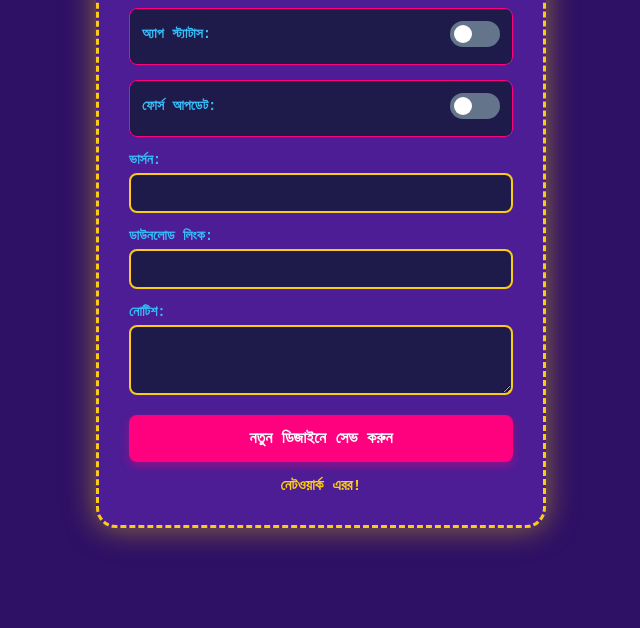
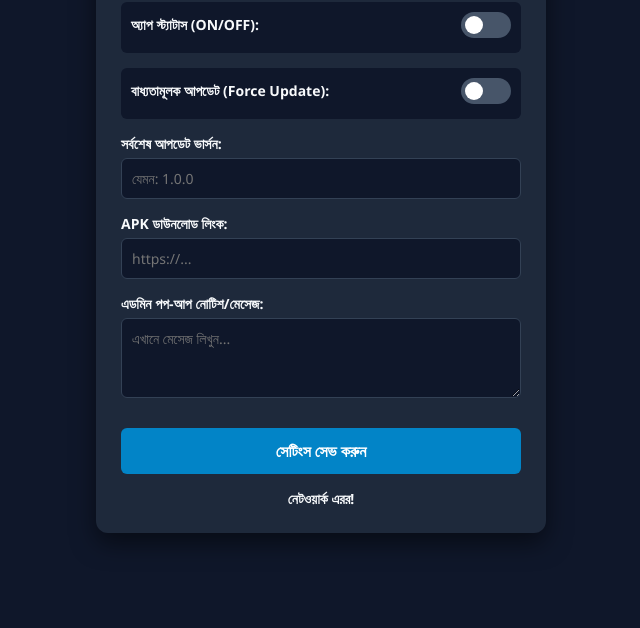
Before and after one commit to youmizbah2-cyber/Mz44, a plain HTML site: page index.html in a window 1280 px wide. Shown: the part 172-800 px from the top of the page, without its empty margins (319-959 px from the left). Drawn offline with Linux system fonts and the light colour scheme.

Commit message:
Update index.html

```diff
--- a/index.html
+++ b/index.html
@@ -3,17 +3,17 @@
 <head>
     <meta charset="UTF-8">
     <meta name="viewport" content="width=device-width, initial-scale=1.0">
-    <title>New Design Test Panel</title>
+    <title>App Control Panel</title>
     <style>
         * {
             box-sizing: border-box;
-            font-family: 'Courier New', Courier, monospace;
+            font-family: 'Segoe UI', Tahoma, Geneva, Verdana, sans-serif;
             margin: 0;
             padding: 0;
         }
         body {
-            background-color: #2e1065; /* একদম নতুন গাড় পার্পল ব্যাকগ্রাউন্ড */
-            color: #facc15; /* উজ্জ্বল হলুদ লেখা */
+            background-color: #0f172a;
+            color: #f8fafc;
             display: flex;
             justify-content: center;
             align-items: center;
@@ -21,20 +21,17 @@
             padding: 20px;
         }
         .container {
-            background-color: #4c1d95;
-            padding: 30px;
-            border-radius: 20px;
-            box-shadow: 0 0 30px rgba(250, 204, 21, 0.5);
+            background-color: #1e293b;
+            padding: 25px;
+            border-radius: 12px;
+            box-shadow: 0 10px 25px rgba(0,0,0,0.5);
             width: 100%;
             max-width: 450px;
-            border: 3px dashed #facc15;
         }
         h2 {
             text-align: center;
             margin-bottom: 20px;
-            color: #ff007f; /* নিয়ন পিংক হেডিং */
-            font-size: 22px;
-            text-transform: uppercase;
+            color: #38bdf8;
         }
         .form-group {
             margin-bottom: 15px;
@@ -42,32 +39,30 @@
         label {
             display: block;
             margin-bottom: 5px;
-            font-weight: bold;
+            font-weight: 600;
             font-size: 14px;
-            color: #38bdf8;
         }
         input[type="text"], textarea {
             width: 100%;
             padding: 10px;
-            border-radius: 8px;
-            border: 2px solid #facc15;
-            background-color: #1e1b4b;
+            border-radius: 6px;
+            border: 1px solid #334155;
+            background-color: #0f172a;
             color: #fff;
             font-size: 14px;
         }
         textarea {
             resize: vertical;
-            height: 70px;
+            height: 80px;
         }
         .switch-group {
             display: flex;
             justify-content: space-between;
             align-items: center;
             margin-bottom: 15px;
-            background: #1e1b4b;
-            padding: 12px;
-            border-radius: 8px;
-            border: 1px solid #ff007f;
+            background: #0f172a;
+            padding: 10px;
+            border-radius: 6px;
         }
         .switch {
             position: relative;
@@ -75,12 +70,16 @@
             width: 50px;
             height: 26px;
         }
-        .switch input { opacity: 0; width: 0; height: 0; }
+        .switch input {
+            opacity: 0;
+            width: 0;
+            height: 0;
+        }
         .slider {
             position: absolute;
             cursor: pointer;
             top: 0; left: 0; right: 0; bottom: 0;
-            background-color: #64748b;
+            background-color: #475569;
             transition: .4s;
             border-radius: 34px;
         }
@@ -95,37 +94,43 @@
             transition: .4s;
             border-radius: 50%;
         }
-        input:checked + .slider { background-color: #ff007f; }
-        input:checked + .slider:before { transform: translateX(24px); }
+        input:checked + .slider {
+            background-color: #22c55e;
+        }
+        input:checked + .slider:before {
+            transform: translateX(24px);
+        }
         button {
             width: 100%;
-            padding: 14px;
-            background-color: #ff007f;
+            padding: 12px;
+            background-color: #0284c7;
             border: none;
             color: white;
             font-size: 16px;
             font-weight: bold;
-            border-radius: 8px;
+            border-radius: 6px;
             cursor: pointer;
-            box-shadow: 0 4px 10px rgba(255,0,127,0.4);
+            transition: background 0.3s;
+            margin-top: 10px;
         }
-        button:hover { background-color: #e60073; }
+        button:hover {
+            background-color: #0369a1;
+        }
         #msg {
             margin-top: 15px;
             text-align: center;
             font-weight: bold;
-            font-size: 15px;
-            color: #facc15;
+            font-size: 14px;
         }
     </style>
 </head>
 <body>
 
 <div class="container">
-    <h2>🚀 ডিজাইন টেস্ট মোড v2</h2>
+    <h2>App Control Panel</h2>
 
     <div class="switch-group">
-        <label>অ্যাপ স্ট্যাটাস:</label>
+        <label>অ্যাপ স্ট্যাটাস (ON/OFF):</label>
         <label class="switch">
             <input type="checkbox" id="app_status">
             <span class="slider"></span>
@@ -133,7 +138,7 @@
     </div>
 
     <div class="switch-group">
-        <label>ফোর্স আপডেট:</label>
+        <label>বাধ্যতামূলক আপডেট (Force Update):</label>
         <label class="switch">
             <input type="checkbox" id="force_update">
             <span class="slider"></span>
@@ -141,21 +146,21 @@
     </div>
 
     <div class="form-group">
-        <label>ভার্সন:</label>
-        <input type="text" id="version">
+        <label>সর্বশেষ আপডেট ভার্সন:</label>
+        <input type="text" id="version" placeholder="যেমন: 1.0.0">
     </div>
 
     <div class="form-group">
-        <label>ডাউনলোড লিংক:</label>
-        <input type="text" id="download_url">
+        <label>APK ডাউনলোড লিংক:</label>
+        <input type="text" id="download_url" placeholder="https://...">
     </div>
 
     <div class="form-group">
-        <label>নোটিশ:</label>
-        <textarea id="notice"></textarea>
+        <label>এডমিন পপ-আপ নোটিশ/মেসেজ:</label>
+        <textarea id="notice" placeholder="এখানে মেসেজ লিখুন..."></textarea>
     </div>
 
-    <button onclick="saveConfig()">নতুন ডিজাইনে সেভ করুন</button>
+    <button onclick="saveConfig()">সেটিংস সেভ করুন</button>
     <div id="msg"></div>
 </div>
 
@@ -163,13 +168,14 @@
     const GITHUB_USER = "youmizbah2-cyber";
     const REPO_NAME = "Mz44";
     const FILE_PATH = "config.json";
-    const GITHUB_TOKEN = "আপনার_আসল_টোকেন_এখানে_বসান"; // আপনার টোকেন এখানে বসাবেন
+    // নিচে আপনার কপি করা আসল গিটহাব টোকেনটি বসান
+    const GITHUB_TOKEN = "আপনার_আসল_টোকেন_এখানে_বসান";
 
     const API_URL = `https://api.github.com/repos/${GITHUB_USER}/${REPO_NAME}/contents/${FILE_PATH}`;
     let fileSha = "";
 
     async function loadConfig() {
-        document.getElementById('msg').innerText = "টেস্ট ডাটা লোড হচ্ছে...";
+        document.getElementById('msg').innerText = "ডাটা লোড হচ্ছে...";
         try {
             let response = await fetch(API_URL, {
                 headers: { "Authorization": `token ${GITHUB_TOKEN}` }
@@ -184,9 +190,9 @@
                 document.getElementById('version').value = content.version || "";
                 document.getElementById('download_url').value = content.download_url || "";
                 document.getElementById('notice').value = content.notice || "";
-                document.getElementById('msg').innerText = "✅ নতুন ডিজাইন সফলভাবে লোড হয়েছে!";
+                document.getElementById('msg').innerText = "";
             } else {
-                document.getElementById('msg').innerText = "লোড করতে সমস্যা!";
+                document.getElementById('msg').innerText = "ডাটা লোড করতে সমস্যা হয়েছে!";
             }
         } catch (error) {
             document.getElementById('msg').innerText = "নেটওয়ার্ক এরর!";
@@ -195,6 +201,7 @@
 
     async function saveConfig() {
         document.getElementById('msg').innerText = "সেভ হচ্ছে...";
+
         let updatedData = {
             app_status: document.getElementById('app_status').checked,
             force_update: document.getElementById('force_update').checked,
@@ -202,6 +209,7 @@
             download_url: document.getElementById('download_url').value,
             notice: document.getElementById('notice').value
         };
+
         let contentEncoded = btoa(unescape(encodeURIComponent(JSON.stringify(updatedData, null, 2))));
 
         try {
@@ -212,21 +220,24 @@
                     "Content-Type": "application/json"
                 },
                 body: JSON.stringify({
-                    message: "Test design update",
+                    message: "Update config via Admin Panel",
                     content: contentEncoded,
                     sha: fileSha
                 })
             });
+
             let result = await response.json();
             if(response.ok) {
                 fileSha = result.content.sha;
+                document.getElementById('msg').innerText = "গিটহাবে সফলভাবে সেভ হয়েছে!";
                 alert("সফলভাবে সেভ হয়েছে!");
-                document.getElementById('msg').innerText = "🎉 গিটহাবে পার্মানেন্ট সেভ হয়েছে!";
             } else {
-                alert("সেভ হয়নি: " + result.message);
+                alert("সেভ হয়নি! ত্রুটি: " + (result.message || "অজানা সমস্যা"));
+                document.getElementById('msg').innerText = "সেভ করতে সমস্যা হয়েছে!";
             }
         } catch (error) {
-            alert("ত্রুটি: " + error.message);
+            alert("নেটওয়ার্ক বা কোড ত্রুটি: " + error.message);
+            document.getElementById('msg').innerText = "নেটওয়ার্ক ত্রুটি!";
         }
     }
 
```
